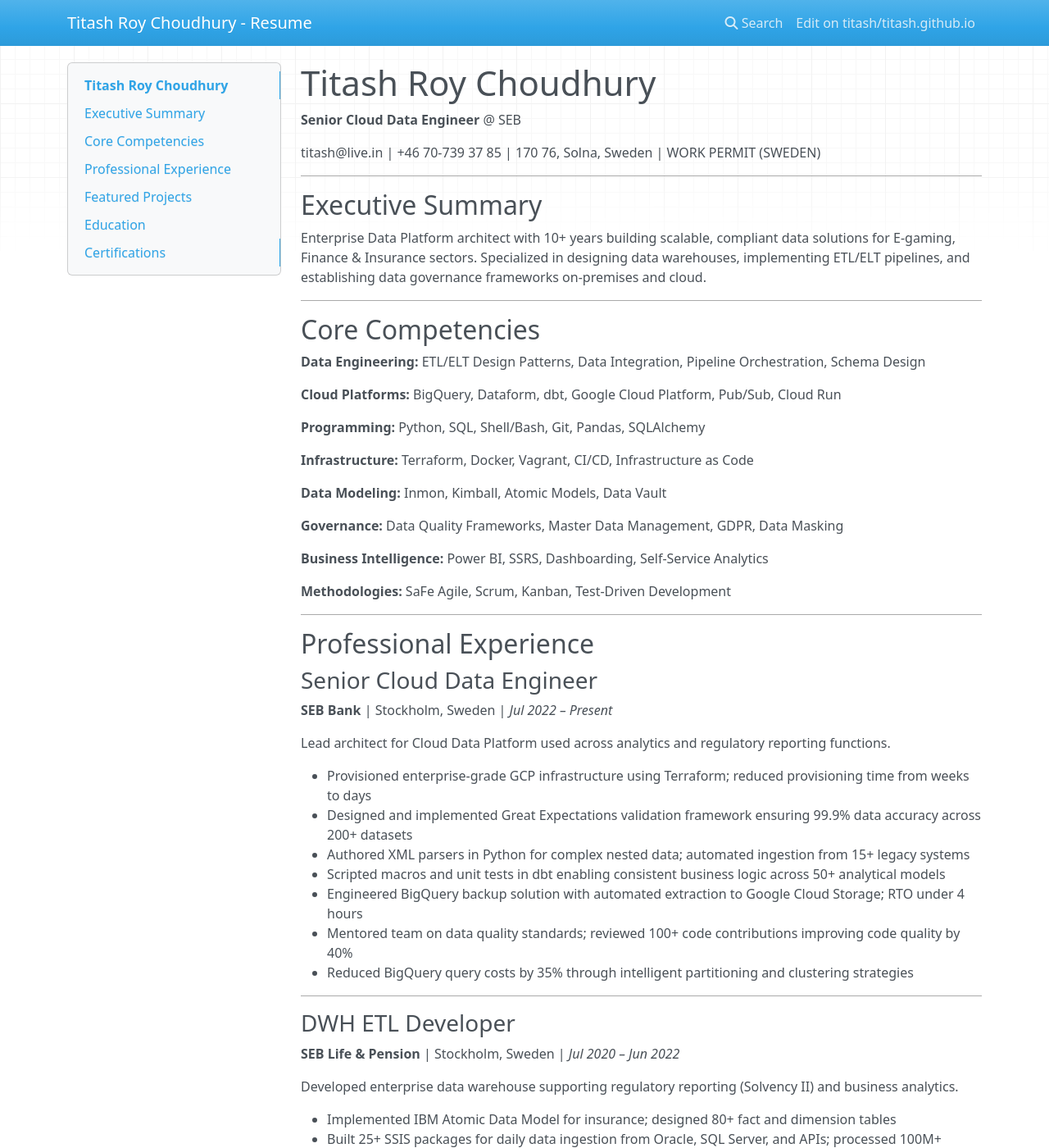
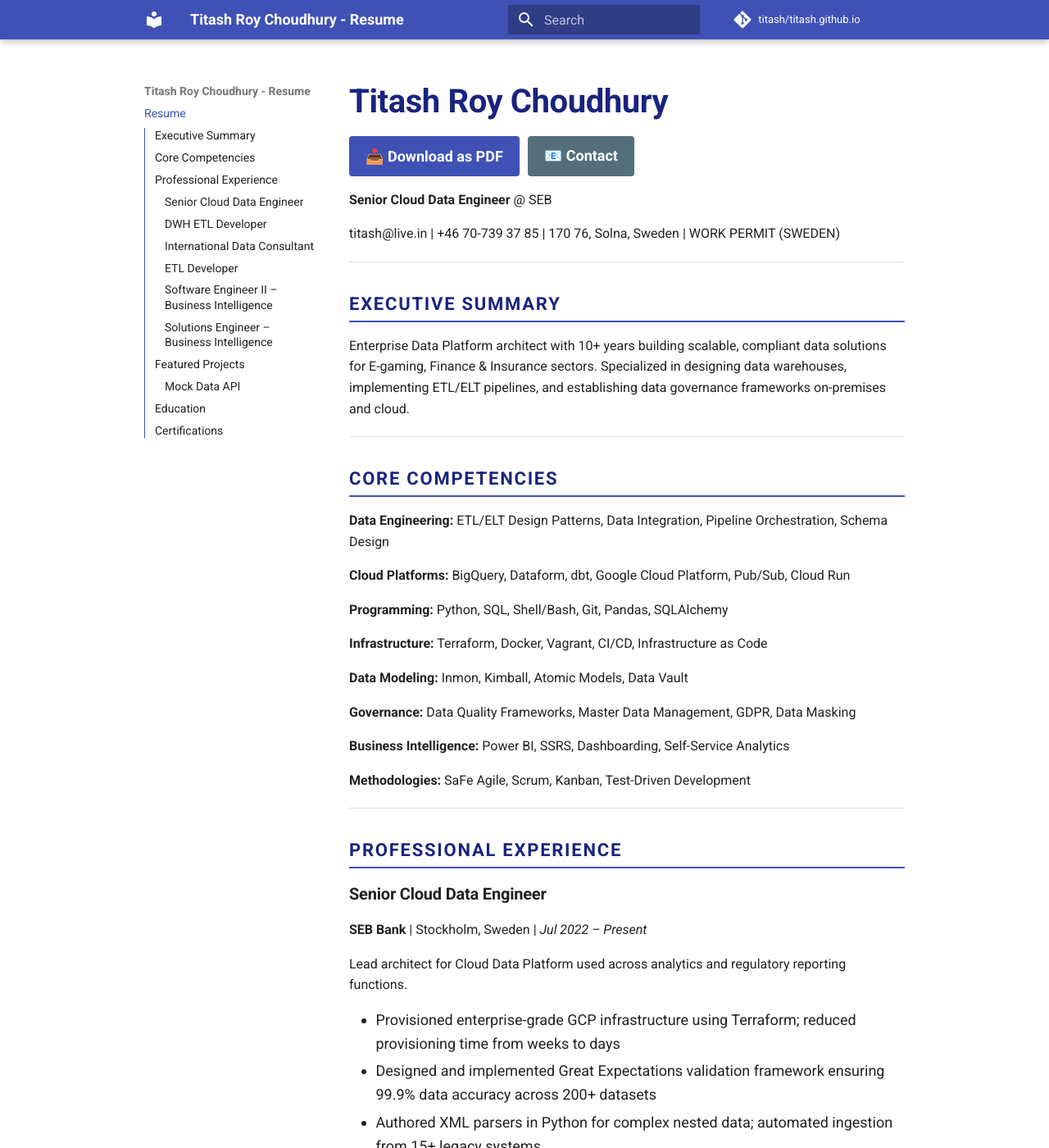
Before and after one commit to titash/titash.github.io, an MkDocs documentation site: the page built from docs/index.md, in a window 1280 px wide and 1400 px high. Shown: the whole window at 82% size. Built offline with MkDocs 1.6.1 and Material for MkDocs 9.7.7, drawn with Linux system fonts in a browser that asks for light colours; nearby versions of some CDN libraries; comment, search, counter and statistics services are not loaded; some of the changed text lies outside the part shown.

Commit message:
Add PDF download button and switch to Material theme for resume
Agent-Logs-Url: https://github.com/titash/titash.github.io/sessions/957f33a7-1949-4ec4-b746-9c5b629df16e

Co-authored-by: titash <115452623+titash@users.noreply.github.com>

```diff
--- a/docs/index.md
+++ b/docs/index.md
@@ -4,6 +4,11 @@ description: Professional resume of Titash Roy Choudhury
 ---
 
 # Titash Roy Choudhury
+
+<div class="resume-actions">
+  <button class="btn-pdf" onclick="window.print()">📥 Download as PDF</button>
+  <a class="btn-contact" href="mailto:titash@live.in">📧 Contact</a>
+</div>
 
 **Senior Cloud Data Engineer** @ SEB
 
--- /dev/null
+++ b/docs/stylesheets/resume.css
@@ -0,0 +1,137 @@
+/* Resume-specific styles */
+
+/* Constrain content width for a document-like appearance */
+.md-grid {
+  max-width: 960px;
+}
+
+/* Header name styling */
+.md-content h1 {
+  font-size: 2rem;
+  font-weight: 700;
+  margin-bottom: 0.25rem;
+  color: #1a237e;
+}
+
+/* Section headings */
+.md-content h2 {
+  font-size: 1.1rem;
+  font-weight: 700;
+  text-transform: uppercase;
+  letter-spacing: 0.08em;
+  border-bottom: 2px solid #3f51b5;
+  padding-bottom: 4px;
+  margin-top: 1.8rem;
+  color: #1a237e;
+}
+
+/* Job title headings */
+.md-content h3 {
+  font-size: 1rem;
+  font-weight: 700;
+  margin-bottom: 0.1rem;
+  color: #212121;
+}
+
+/* Project headings */
+.md-content h4 {
+  font-size: 0.95rem;
+  font-weight: 600;
+  color: #37474f;
+}
+
+/* Compact list items for bullet points */
+.md-content ul li {
+  margin-bottom: 0.25rem;
+  font-size: 0.9rem;
+}
+
+/* Horizontal rule separator */
+.md-content hr {
+  border-color: #e0e0e0;
+  margin: 1rem 0;
+}
+
+/* Download button bar */
+.resume-actions {
+  display: flex;
+  gap: 10px;
+  margin: 16px 0;
+  flex-wrap: wrap;
+}
+
+.resume-actions .btn-pdf {
+  padding: 10px 20px;
+  background: #3f51b5;
+  color: white;
+  border: none;
+  border-radius: 4px;
+  cursor: pointer;
+  font-weight: bold;
+  font-size: 0.9rem;
+}
+
+.resume-actions .btn-pdf:hover {
+  background: #303f9f;
+}
+
+.resume-actions .btn-contact {
+  padding: 10px 20px;
+  background: #546e7a;
+  color: white;
+  border-radius: 4px;
+  text-decoration: none;
+  font-weight: bold;
+  display: inline-block;
+  font-size: 0.9rem;
+}
+
+.resume-actions .btn-contact:hover {
+  background: #37474f;
+  color: white;
+}
+
+/* Print styles: clean PDF output */
+@media print {
+  /* Hide navigation, header, footer */
+  .md-header,
+  .md-tabs,
+  .md-sidebar,
+  .md-footer,
+  .md-search,
+  .md-dialog,
+  [data-md-toggle],
+  .resume-actions {
+    display: none !important;
+  }
+
+  .md-content {
+    margin: 0 !important;
+    padding: 0 !important;
+  }
+
+  .md-grid {
+    max-width: 100% !important;
+    margin: 0 !important;
+    padding: 0 1cm !important;
+  }
+
+  .md-main__inner {
+    margin: 0 !important;
+  }
+
+  body {
+    font-size: 11pt;
+    color: #000;
+  }
+
+  h1 { font-size: 18pt; }
+  h2 { font-size: 12pt; page-break-after: avoid; }
+  h3 { font-size: 11pt; page-break-after: avoid; }
+
+  ul, p { page-break-inside: avoid; }
+
+  a { color: #000; text-decoration: none; }
+
+  hr { border-color: #ccc; }
+}
--- a/mkdocs.yml
+++ b/mkdocs.yml
@@ -4,9 +4,22 @@ site_url: https://titash.github.io/
 repo_url: https://github.com/titash/titash.github.io
 repo_name: titash/titash.github.io
 
-# Theme: Minimal built-in theme for professional resume
+# Theme: Material theme for a professional resume-like appearance
 theme:
-  name: mkdocs
+  name: material
+  palette:
+    - scheme: default
+      primary: indigo
+      accent: indigo
+  font:
+    text: Roboto
+    code: Roboto Mono
+  features:
+    - navigation.top
+    - toc.integrate
+
+extra_css:
+  - stylesheets/resume.css
 
 plugins:
   - search
@@ -14,3 +27,4 @@ plugins:
 markdown_extensions:
   - toc
   - tables
+  - attr_list
```
Also changed, not shown: 2 other files.
